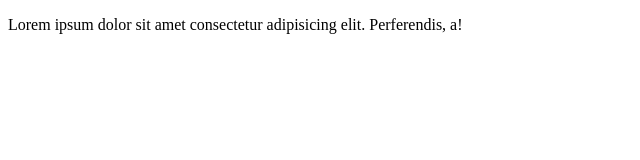
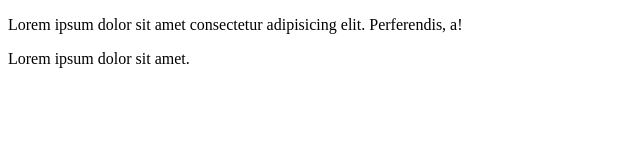
Before and after one commit to Jaimee22/prueba-test, a plain HTML site: page 1er_Trimestre/Prueba/index.html in a window 1280 px wide. Shown: the whole page, without its empty margins (0-640 px from the left). Drawn offline with Linux system fonts and the light colour scheme.

Commit message:
estado 2

```diff
--- a/1er_Trimestre/Prueba/index.html
+++ b/1er_Trimestre/Prueba/index.html
@@ -10,5 +10,8 @@
     <div class="container">
         <p>Lorem ipsum dolor sit amet consectetur adipisicing elit. Perferendis, a!</p>
     </div>
+    <div class="parte">
+        <p>Lorem ipsum dolor sit amet.</p>
+    </div>
 </body>
 </html>
```
